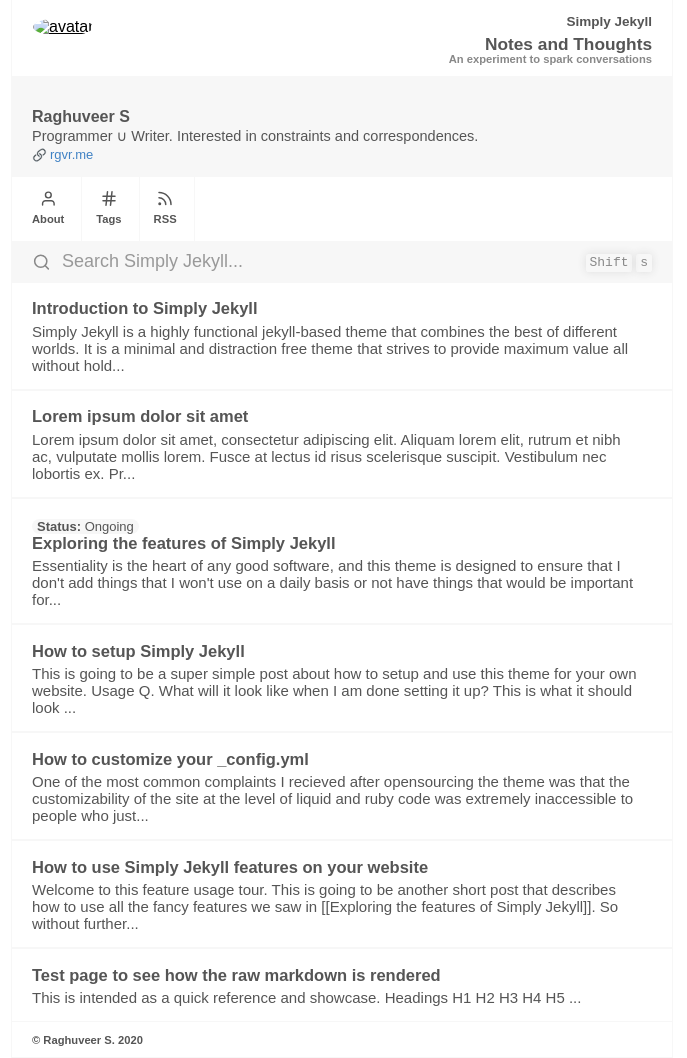
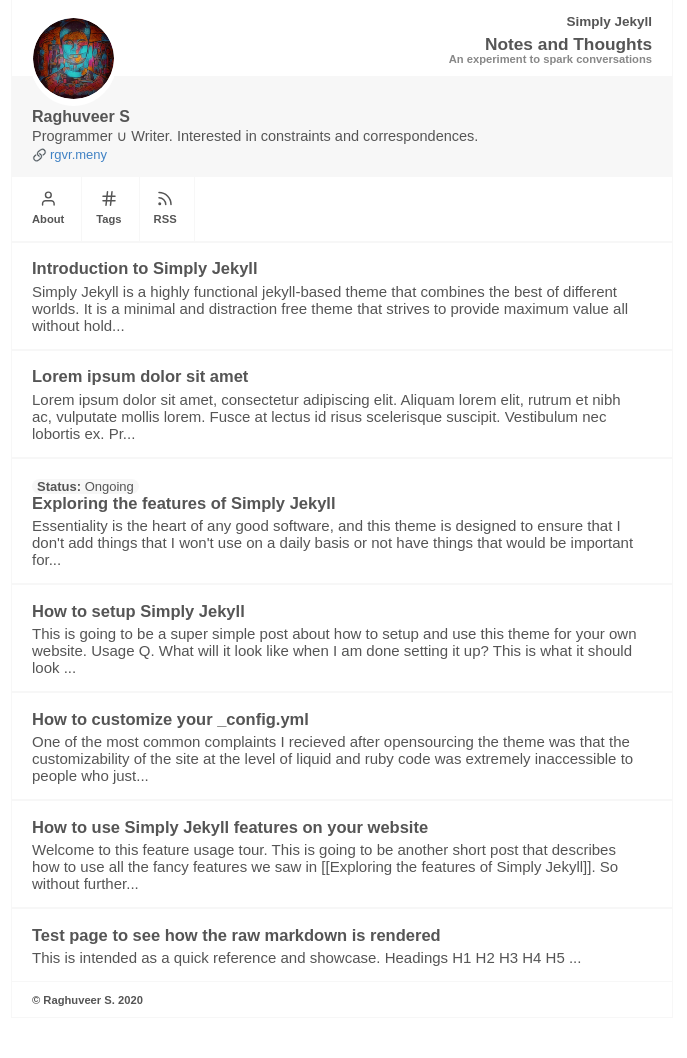
Before and after one commit to Sadi-Noor/notes, a Jekyll site: the page built from index.md, in a window 1280 px wide. Shown: the whole page, without its empty margins (298-985 px from the left). Built offline with Jekyll 4.4.1, drawn with Linux system fonts in a browser that asks for light colours; after the commit the page ends 1018 px from its top, so only the background shows below that.

Commit message:
Update _config.yml

```diff
--- a/_config.yml
+++ b/_config.yml
@@ -58,8 +58,8 @@ user:
   name: Raghuveer S
   bio: Programmer ∪ Writer. Interested in constraints and correspondences.
   email: raghu-veer@outlook.com
-  photo: notes/assets/img/profile.png
-  alt_link: rgvr.me
+  photo: /notes/assets/img/profile.png
+  alt_link: rgvr.meny
   social: # just leave the field blank or type in null, if you don't have a
           # particular social media account and it won't appear
     enabled: false  # turn this to true
@@ -81,9 +81,9 @@ user:
 #####################################################################
 preferences:
   search:
-    enabled: true
+    enabled: false
     shortcut_hint:
-        enabled: true
+        enabled: false
   wiki_style_link: # This property handles wiki style links '[['
     enabled: true
   sidenotes:
@@ -131,7 +131,7 @@ plugins:
 disqus:
     # Leave shortname blank to disable comments site-wide.
     # Disable comments for any post by adding `comments: false` to that post's YAML Front Matter.
-    shortname: rgvr
+    shortname:
 
 markdown: kramdown
 
```
